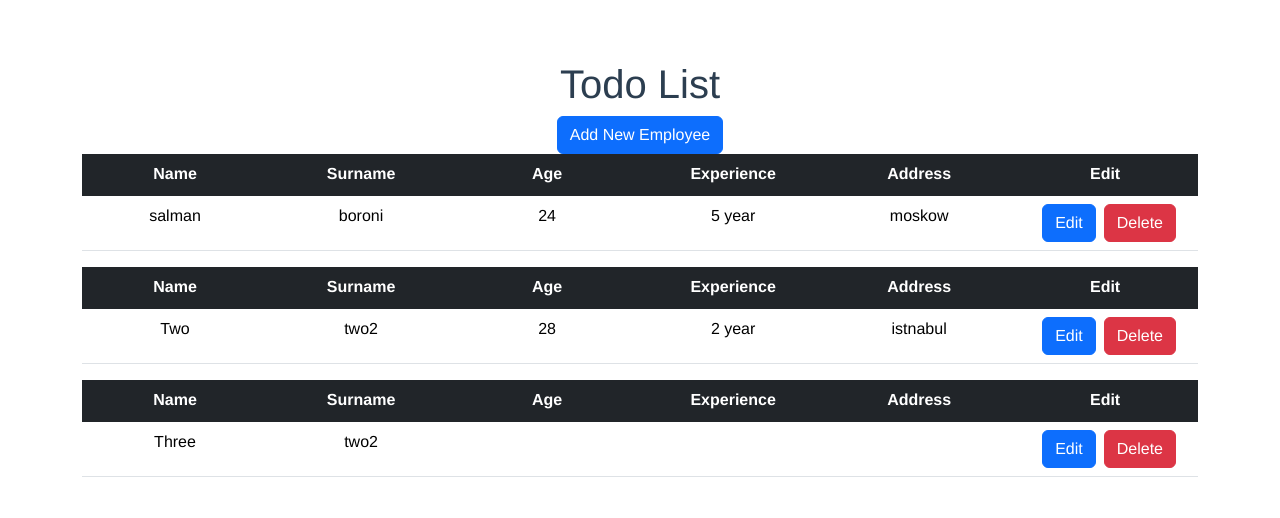
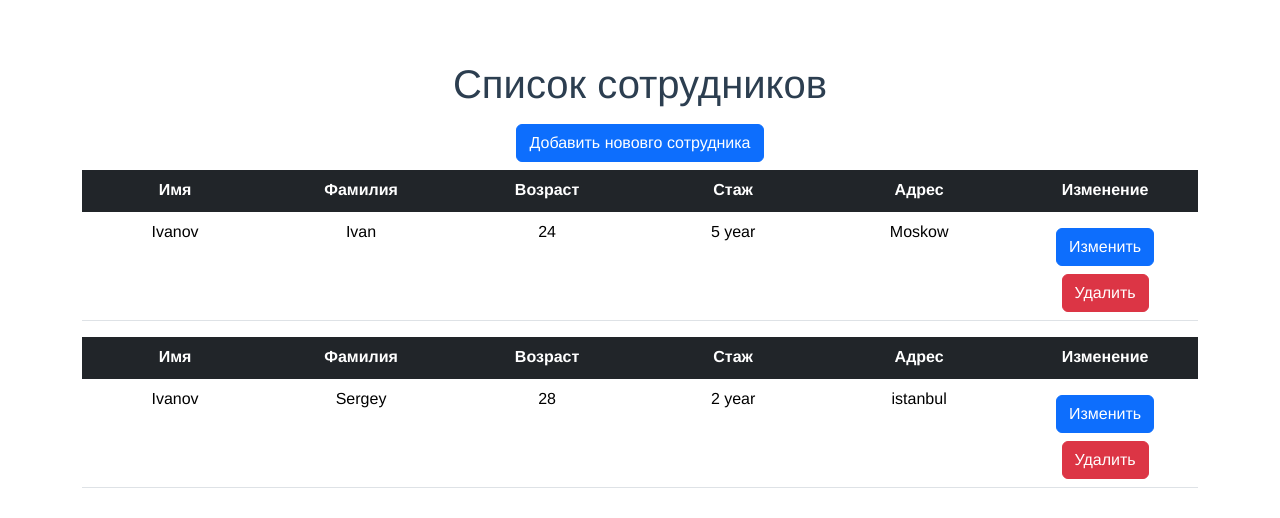
Before and after one commit to SALMANFARS/userListWithVueJS, a Vue app: page / in a window 1280 px wide. Shown: the top 518 px of the page. Built offline with nearby package versions, Linux system fonts and the light colour scheme.

Commit message:
Edit names

```diff
--- a/src/components/TodoInput.vue
+++ b/src/components/TodoInput.vue
@@ -1,9 +1,9 @@
 <template>
   <div>
-    <h1>Todo List</h1>
+    <h1>Cписок сотрудников</h1>
     <div class="txtBtn">
-      <button @click="openModal" class="btn btn-primary">
-        Add New Employee
+      <button @click="openModal" class="btn btn-primary my-2">
+        Добавить нововго сотрудника
       </button>
     </div>
 
@@ -18,30 +18,30 @@
       <div class="modal-dialog">
         <div class="modal-content">
           <div class="modal-header">
-            <h5 class="modal-title">Add New Employee</h5>
+            <h5 class="modal-title"> Данные нового сотрудника</h5>
             <button @click="closeModal" type="button" class="close">
               <span>&times;</span>
             </button>
           </div>
           <div class="modal-body">
             <div class="form-group">
-              <label for="todoText">Employee Name:</label>
+              <label for="todoText">Имя:</label>
               <input v-model="todoText" class="form-control" type="text" />
             </div>
             <div class="form-group">
-              <label for="todoText2">Employee Position:</label>
+              <label for="todoText2">Фамилия:</label>
               <input v-model="todoText2" class="form-control" type="text" />
             </div>
             <div class="form-group">
-              <label for="todoText3">Employee Age:</label>
+              <label for="todoText3">Возраст:</label>
               <input v-model="todoText3" class="form-control" type="text" />
             </div>
             <div class="form-group">
-              <label for="todoText4">Employee experience:</label>
+              <label for="todoText4">Стаж:</label>
               <input v-model="todoText4" class="form-control" type="text" />
             </div>
             <div class="form-group">
-              <label for="todoText5">Employee Adress:</label>
+              <label for="todoText5"> Адрес:</label>
               <input v-model="todoText5" class="form-control" type="text" />
             </div>
 
--- a/src/components/TodoItem.vue
+++ b/src/components/TodoItem.vue
@@ -3,12 +3,12 @@
     <table class="table caption-top">
       <thead class="table-dark">
         <tr>
-          <th scope="col" style="width: 16.67%;">Name</th>
-          <th scope="col" style="width: 16.67%;">Surname</th>
-          <th scope="col" style="width: 16.67%;">Age</th>
-          <th scope="col" style="width: 16.67%;">Experience</th>
-          <th scope="col" style="width: 16.67%;">Address</th>
-          <th scope="col" style="width: 16.67%;">Edit</th>
+          <th scope="col" style="width: 16.67%;">Имя</th>
+          <th scope="col" style="width: 16.67%;">Фамилия</th>
+          <th scope="col" style="width: 16.67%;">Возраст</th>
+          <th scope="col" style="width: 16.67%;">Стаж</th>
+          <th scope="col" style="width: 16.67%;">Адрес</th>
+          <th scope="col" style="width: 16.67%;">Изменение</th>
         </tr>
       </thead>
       <tbody class="cl1 my-3">
@@ -19,10 +19,10 @@
           <td style="width: 16.67%;">{{ todo.experience }}</td>
           <td style="width: 16.67%;">{{ todo.adress }}</td>
           <td style="width: 16.67%;">
-            <button @click="updateTodoI(todo)" class="btn btn-primary mx-2">
-              {{ editing ? 'Update' : 'Edit' }}
+            <button @click="updateTodoI(todo)" class="btn btn-primary mx-2 my-2">
+              {{ editing ? 'Update' : 'Изменить' }}
             </button>
-            <button @click="deleteTodo(todo.id)" class="btn btn-danger">Delete</button>
+            <button @click="deleteTodo(todo.id)" class="btn btn-danger">Удалить</button>
           </td>
         </tr>
         <tr v-if="editing">
@@ -36,10 +36,10 @@
             </div>
           </td>
           <td style="width: 16.67%;">
-            <button @click="updateTodoI(todo)" class="btn btn-primary mx-2">
-              Update
+            <button @click="updateTodoI(todo)" class="btn btn-primary mx-2 my-2">
+              Обнавить
             </button>
-            <button @click="deleteTodo(todo.id)" class="btn btn-danger">Delete</button>
+            <button @click="deleteTodo(todo.id)" class="btn btn-danger">Удалить</button>
           </td>
         </tr>
       </tbody>
--- a/src/store/index.js
+++ b/src/store/index.js
@@ -5,25 +5,21 @@ export default createStore({
     todos: [
       {
         id: 1,
-        title: "salman ",
-        title2: "boroni",
+        title: "Ivanov ",
+        title2: "Ivan",
         age: "24",
-        adress: "moskow",
+        adress: "Moskow",
         experience: "5 year",
       },
       {
         id: 2,
-        title: "Two",
-        title2: "two2",
+        title: "Ivanov",
+        title2: "Sergey",
         age: "28",
-        adress: "istnabul",
+        adress: "istanbul",
         experience: "2 year",
       },
-      {
-        id: 3,
-        title: "Three",
-        title2: "two2",
-      },
+
     ],
   },
   getters: {
```
